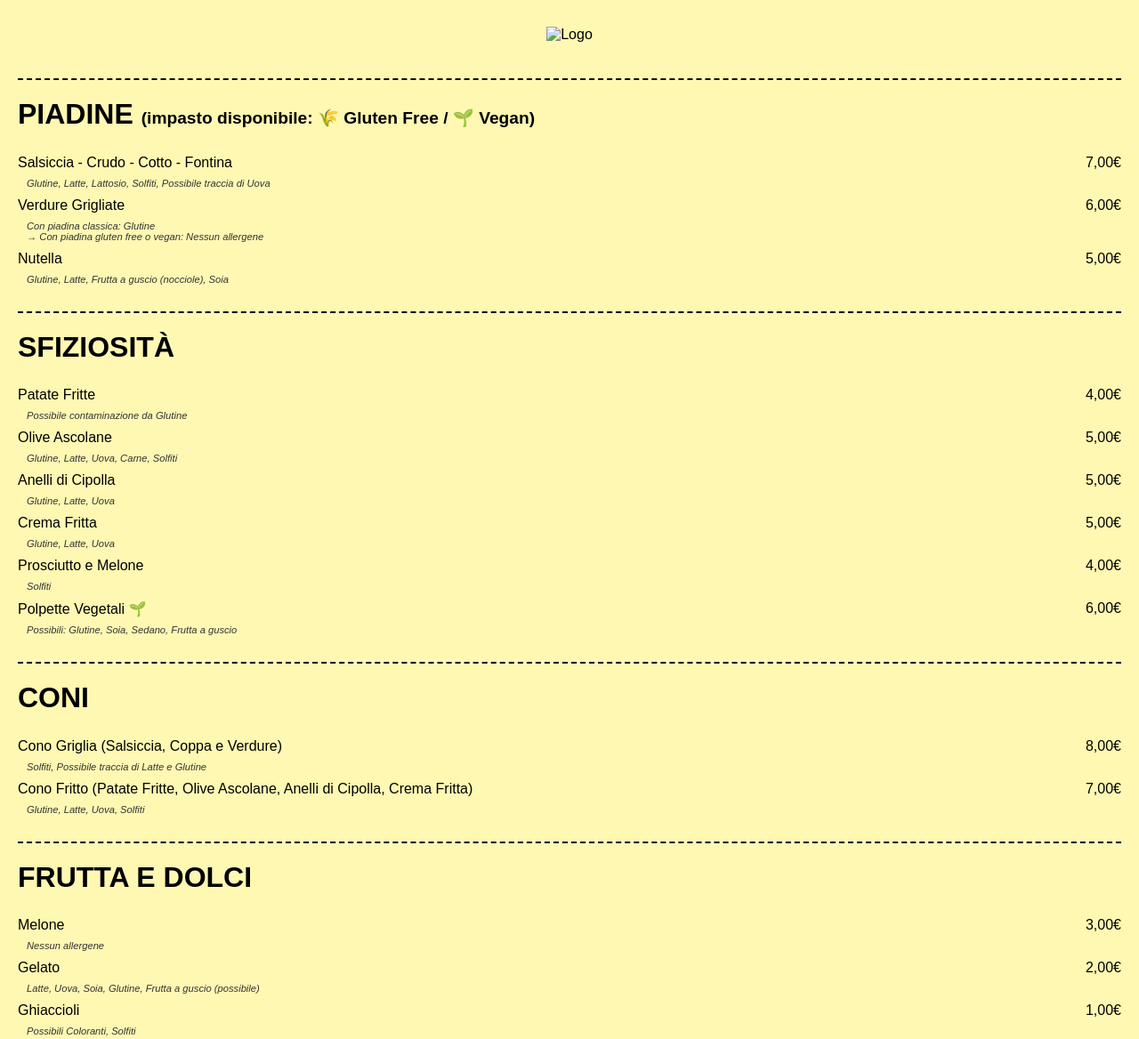
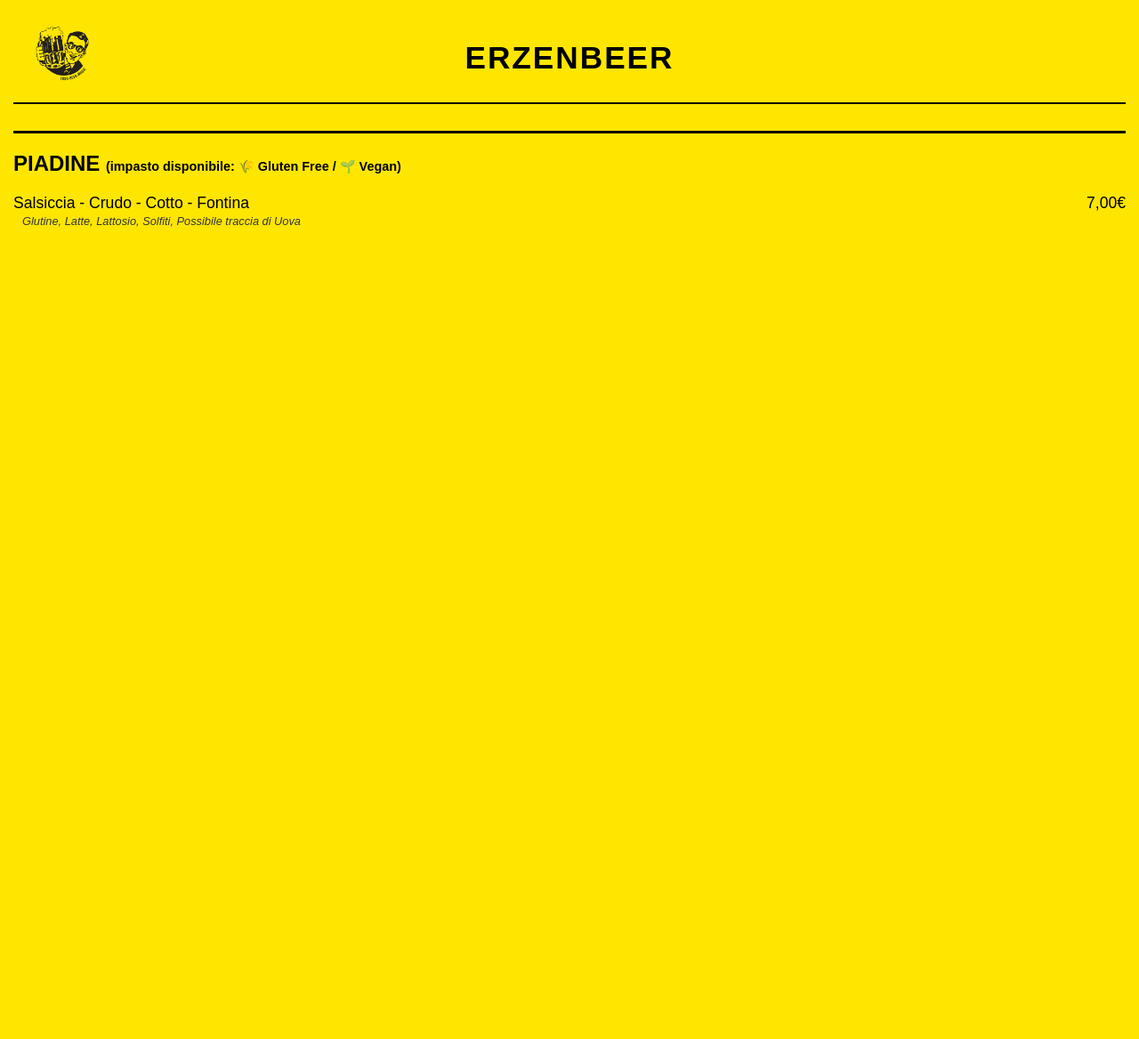
Before and after one commit to Valentinagrz/Menu-Erzenbeer, a plain HTML site: page index.html in a window 1280 px wide. Shown: the whole page at 89% size. After the commit the page ends 800 px from the top, so only its background shows below. Drawn offline with Linux system fonts and the light colour scheme.

Commit message:
Add files via upload

```diff
--- a/index.html
+++ b/index.html
@@ -1,104 +1,108 @@
-
 <!DOCTYPE html>
 <html lang="it">
 <head>
-    <meta charset="UTF-8">
-    <meta name="viewport" content="width=device-width, initial-scale=1.0">
-    <title>Menù</title>
+  <meta charset="UTF-8" />
+  <meta name="viewport" content="width=device-width, initial-scale=1" />
+  <title>Menù Erzenbeer</title>
   <style>
     body {
-            background-color: #fff8b3;
+      background-color: #ffe600;
       color: #000;
       font-family: Arial, sans-serif;
       margin: 0;
-            padding: 20px;
+      padding: 15px;
     }
+
     header {
-            position: sticky;
-            top: 0;
-            background-color: #fff8b3;
+      position: relative; /* per contenere titolo assoluto */
+      background-color: #ffe600;
       padding: 10px 20px;
-            text-align: center;
-            z-index: 1000;
+      border-bottom: 2px solid #000;
+      height: 80px; /* abbastanza per logo e titolo */
+    }
 
+    header img.logo {
+      height: 70px;
+      position: relative; /* normale flusso */
+      float: left; /* a sinistra */
+      margin-right: 10px;
     }
+
+    header .titolo {
+      position: absolute;
+      top: 50%;
+      left: 50%;
+      transform: translate(-50%, -50%);
+      font-size: 2.2em;
+      font-weight: bold;
+      letter-spacing: 2px;
+      white-space: nowrap;
+      user-select: none;
+    }
+
     h2 {
-            font-size: 2.0em;
+      font-size: 1.5em;
       margin-top: 30px;
-            border-top: 2px dashed #000;
+      border-top: 3px solid #000;
       padding-top: 20px;
     }
+
     .item {
       display: flex;
       justify-content: space-between;
-            margin: 8px 0;
+      flex-wrap: wrap;
+      font-size: 1.1em;
+      margin: 10px 0 2px 0;
     }
+
     .allergeni {
-  font-size: 0.7em;
+      font-size: 0.8em;
       font-style: italic;
       color: #333;
       margin: 2px 0 10px 10px;
     }
+
+    @media screen and (max-width: 600px) {
+      header {
+        height: 70px;
+        padding: 8px 10px;
       }
-        .nota {
-            margin-top: 40px;
-            font-size: 0.9em;
-            border-top: 1px solid #000;
-            padding-top: 20px;
+
+      header img.logo {
+        height: 60px;
+        margin-right: 8px;
+      }
+
+      header .titolo {
+        font-size: 1.8em;
+      }
+
+      .item {
+        flex-direction: column;
+        align-items: flex-start;
+      }
+
+      .item span:last-child {
+        align-self: flex-end;
+        font-weight: bold;
+      }
     }
   </style>
 </head>
 <body>
 
 <header>
-    <img src="logo.png" alt="Logo">
+  <img src="logo.png" alt="Logo" class="logo" />
+  <div class="titolo">ERZENBEER</div>
 </header>
+
+<!-- Il resto del menù rimane invariato -->
 
 <h2>PIADINE <span style="font-size: 0.6em;">(impasto disponibile: 🌾 Gluten Free / 🌱 Vegan)</span></h2>
 <div class="item"><span>Salsiccia - Crudo - Cotto - Fontina</span><span>7,00€</span></div>
-<div class="allergeni"><i>Glutine, Latte, Lattosio, Solfiti, Possibile traccia di Uova</i></div>
+<div class="allergeni">Glutine, Latte, Lattosio, Solfiti, Possibile traccia di Uova</div>
 
-<div class="item"><span>Verdure Grigliate</span><span>6,00€</span></div>
-<div class="allergeni"><i>Con piadina classica: Glutine<br>→ Con piadina gluten free o vegan: Nessun allergene</i></div>
-
-<div class="item"><span>Nutella</span><span>5,00€</span></div>
-<div class="allergeni"><i>Glutine, Latte, Frutta a guscio (nocciole), Soia</i></div>
-
-<h2>SFIZIOSITÀ</h2>
-<div class="item"><span>Patate Fritte</span><span>4,00€</span></div>
-<div class="allergeni"><i>Possibile contaminazione da Glutine</i></div>
-
-<div class="item"><span>Olive Ascolane</span><span>5,00€</span></div>
-<div class="allergeni"><i>Glutine, Latte, Uova, Carne, Solfiti</i></div>
-
-<div class="item"><span>Anelli di Cipolla</span><span>5,00€</span></div>
-<div class="allergeni"><i>Glutine, Latte, Uova</i></div>
-
-<div class="item"><span>Crema Fritta</span><span>5,00€</span></div>
-<div class="allergeni"><i>Glutine, Latte, Uova</i></div>
-
-<div class="item"><span>Prosciutto e Melone</span><span>4,00€</span></div>
-<div class="allergeni"><i>Solfiti</i></div>
-
-<div class="item"><span>Polpette Vegetali 🌱</span><span>6,00€</span></div>
-<div class="allergeni"><i>Possibili: Glutine, Soia, Sedano, Frutta a guscio</i></div>
-
-<h2>CONI</h2>
-<div class="item"><span>Cono Griglia (Salsiccia, Coppa e Verdure)</span><span>8,00€</span></div>
-<div class="allergeni"><i>Solfiti, Possibile traccia di Latte e Glutine</i></div>
-
-<div class="item"><span>Cono Fritto (Patate Fritte, Olive Ascolane, Anelli di Cipolla, Crema Fritta)</span><span>7,00€</span></div>
-<div class="allergeni"><i>Glutine, Latte, Uova, Solfiti</i></div>
-
-<h2>FRUTTA E DOLCI</h2>
-<div class="item"><span>Melone</span><span>3,00€</span></div>
-<div class="allergeni"><i>Nessun allergene</i></div>
-
-<div class="item"><span>Gelato</span><span>2,00€</span></div>
-<div class="allergeni"><i>Latte, Uova, Soia, Glutine, Frutta a guscio (possibile)</i></div>
-
-<div class="item"><span>Ghiaccioli</span><span>1,00€</span></div>
-<div class="allergeni"><i>Possibili Coloranti, Solfiti</i></div>
+<!-- (continua il resto del menù come prima) -->
 
 </body>
 </html>
```
Also changed, not shown: logo.png (added). Lines whose indentation alone changed are shown as unchanged.
